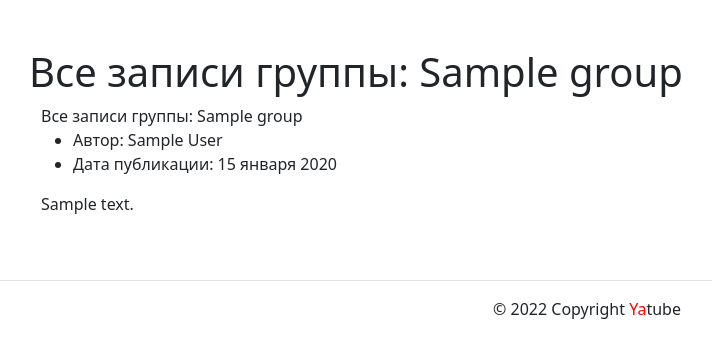
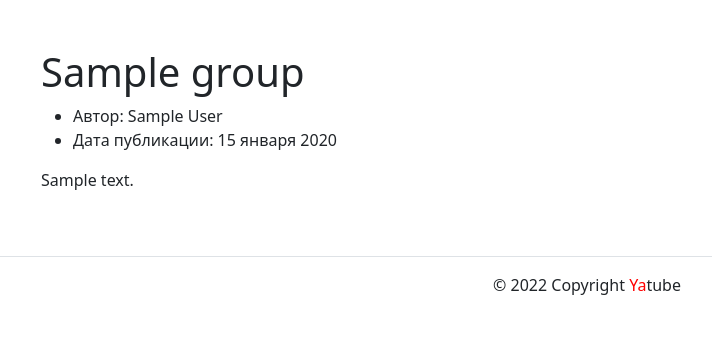
Before and after one commit to newgalaulina/hw03_forms, a Django app: a page that uses yatube/templates/base.html in a window 1280 px wide. Shown: the part 56-414 px from the top of the page, without its empty margins (53-765 px from the left). Run offline with Django 3.2, Linux system fonts and the light colour scheme; tables that the repository leaves empty hold one stand-in row (values such as "Sample post"); some libraries are stand-ins or nearby versions.

Commit message:
for revue

```diff
--- a/yatube/templates/base.html
+++ b/yatube/templates/base.html
@@ -20,7 +20,6 @@
     {% include 'includes/header.html' %}
     <main>
       <div class="container py-5">
-        <h1>{% block header %} {% endblock %}</h1>
         {% block content %}
           Контент не подвезли :(
         {% endblock %}
--- a/yatube/templates/posts/group_list.html
+++ b/yatube/templates/posts/group_list.html
@@ -2,7 +2,7 @@
 {% block title %}Все записи группы: {{ group.title }}{% endblock %}
 {% block content %}
 <div class="container">
-  {% block header %} Все записи группы: {{ group.title }} {% endblock %}
+  <h1>{% block header %}{{ group.title }}{% endblock %}</h1>
   {% for post in page_obj %}
   <article>
     <ul>
```
